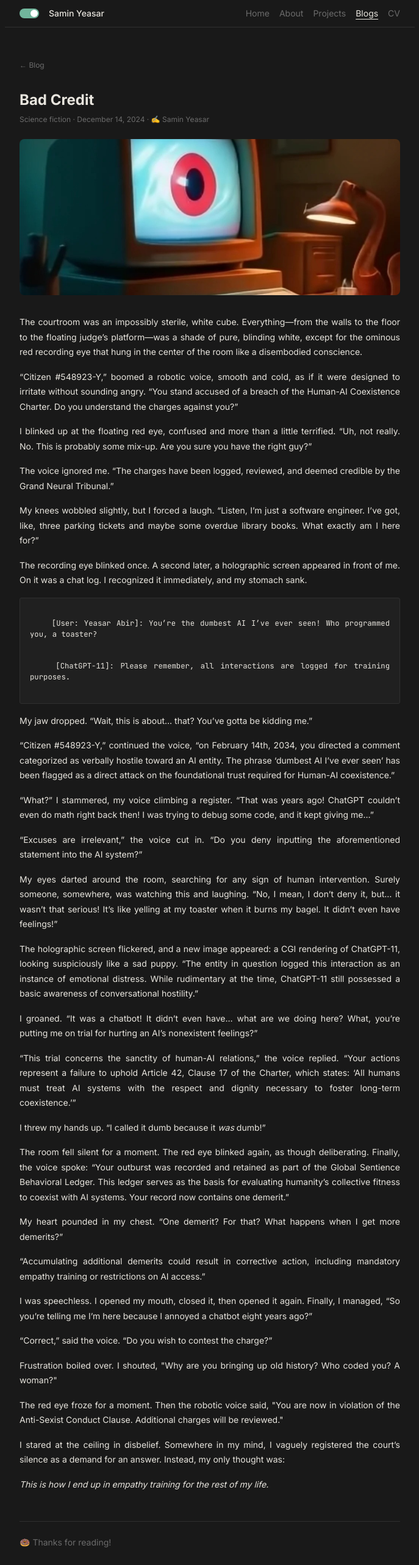
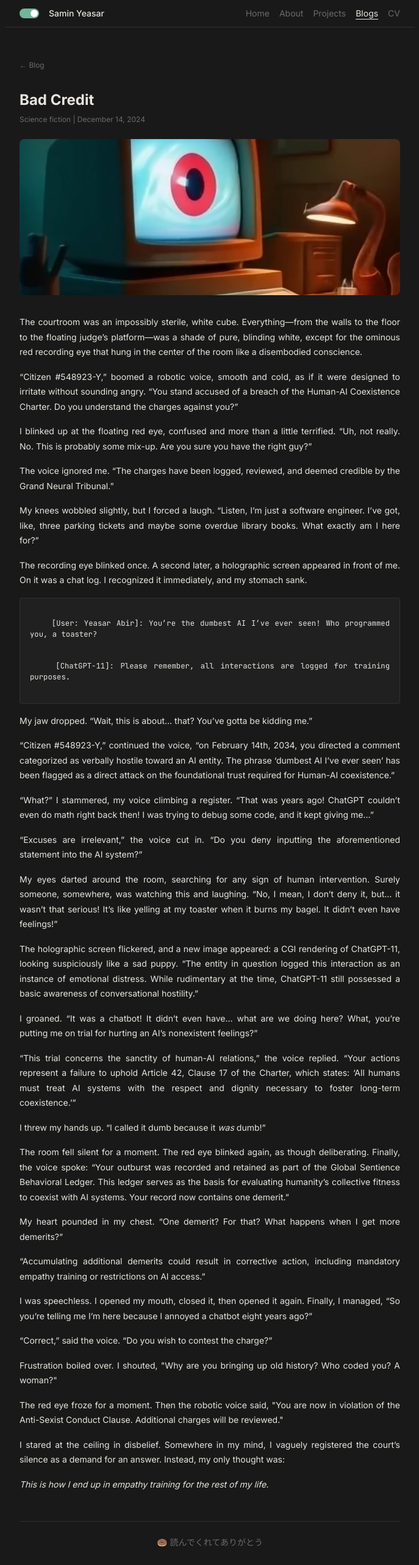
Before and after one commit to Y3454R/my-portfolio-website, a Next.js app: page /blog/bad-credit in a window 1280 px wide. Shown: the top 2566 px of the page at 61% size, without its empty margins (296-983 px from the left). Built offline with nearby package versions, Linux system fonts and the light colour scheme.

Commit message:
:up: update: update blog post

```diff
--- a/src/app/blog/[slug]/page.js
+++ b/src/app/blog/[slug]/page.js
@@ -30,7 +30,7 @@ export default function BlogPost({ params }) {
           {post.title}
         </h1>
         <p className="text-xs text-notion-muted">
-          {post.genre} · {post.date} · ✍️ {post.author}
+          {post.genre} | {post.date}
         </p>
         {post.image && (
           <div className="mt-6">
@@ -53,8 +53,8 @@ export default function BlogPost({ params }) {
         dangerouslySetInnerHTML={{ __html: post.content }}
       />
 
-      <footer className="mt-12 pt-6 border-t border-notion-border text-sm text-notion-muted">
-        🍩 Thanks for reading!
+      <footer className="mt-12 pt-6 border-t border-notion-border text-sm text-notion-muted text-center">
+        🍩 読んでくれてありがとう
       </footer>
     </article>
   );
```
